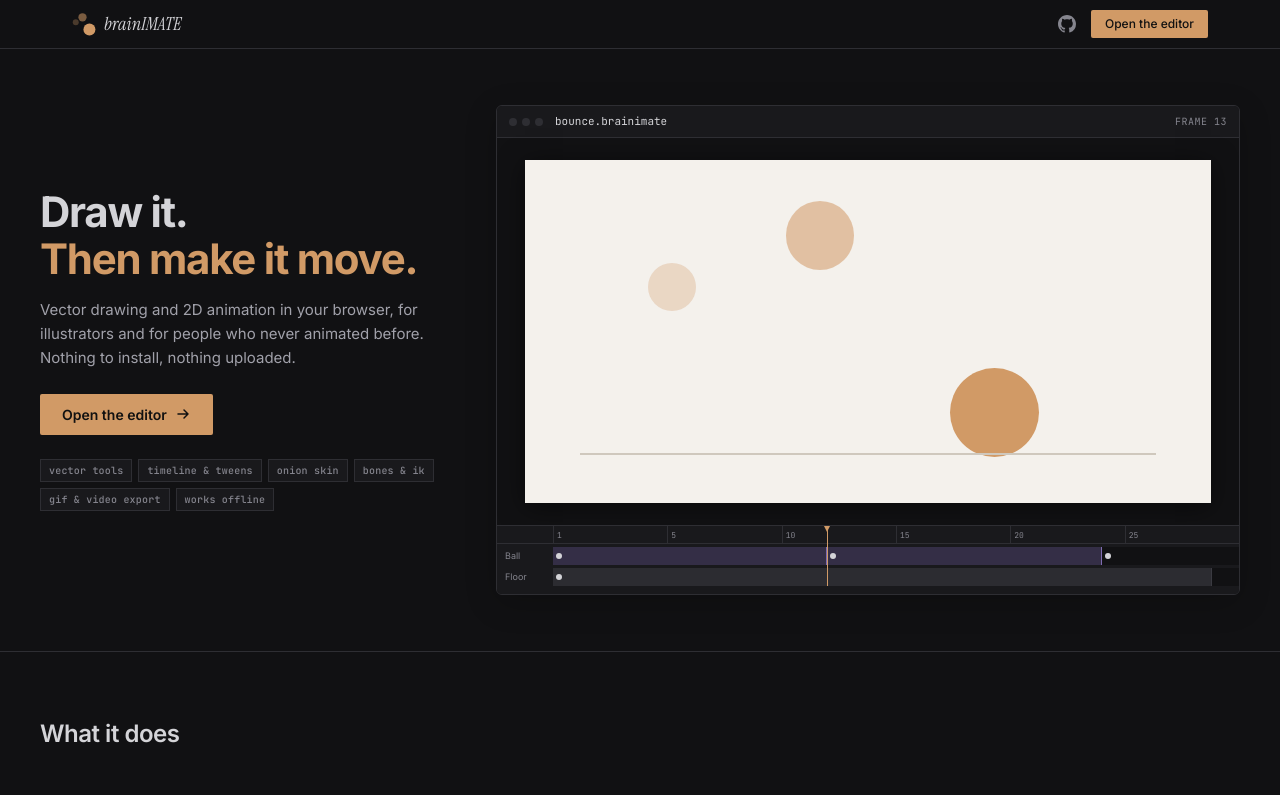
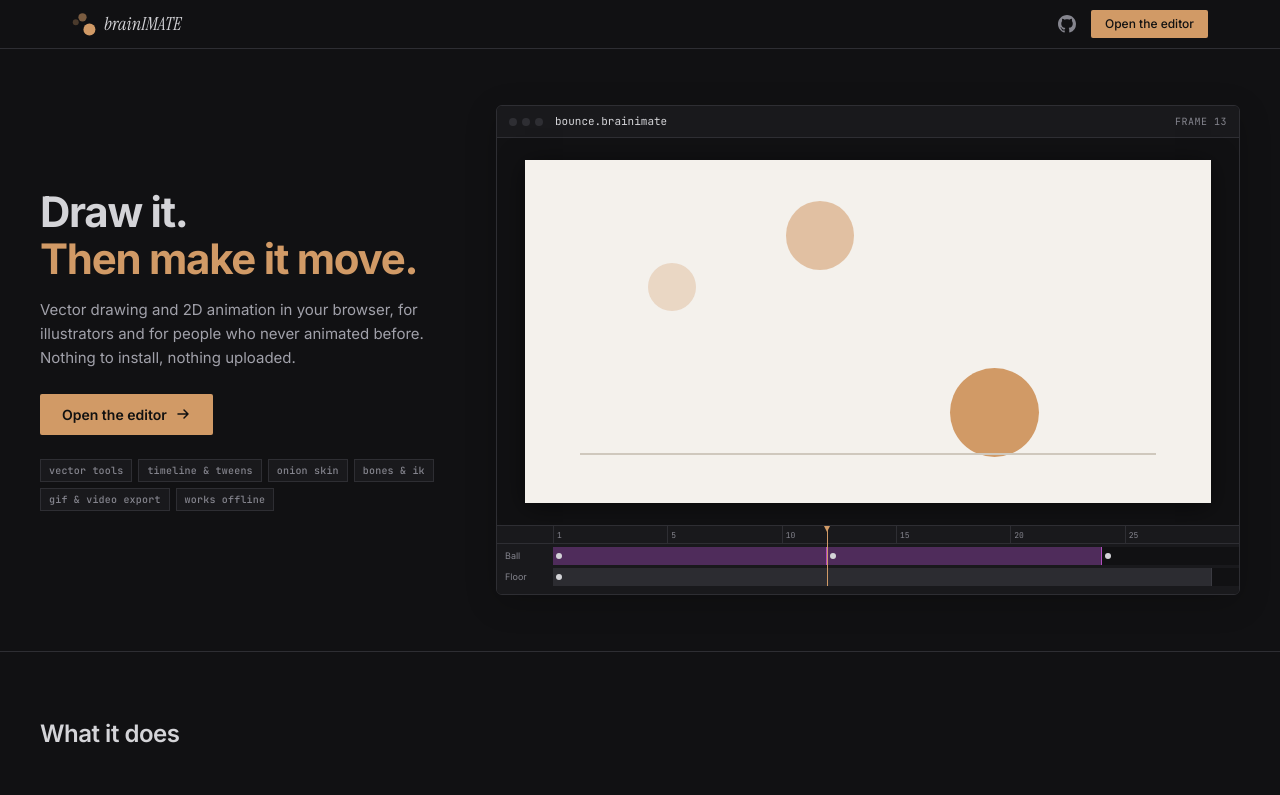
Before and after one commit to swimmingbrain/brainimate, a SvelteKit app: page / in a window 1280 px wide. Shown: the top 795 px of the page. Built offline with nearby package versions, Linux system fonts and the light colour scheme.

Commit message:
chore: violet tween and blue pose bands, a shade for every fifth frame and blue and green onion colors

```diff
--- a/src/app.css
+++ b/src/app.css
@@ -53,8 +53,8 @@
   --guide: #4fc3f7;
   --smart-guide: #e2559b;
   --selection: #4f9cf9;
-  --onion-before: #e06c75;
-  --onion-after: #73c991;
+  --onion-before: #5b8fc9;
+  --onion-after: #5a8f5a;
 
   /* timeline geometry */
   --ruler-h: 28px;
@@ -64,14 +64,17 @@
 
   /* frame cells, spans and dots */
   --frame-line: rgba(255, 255, 255, 0.04);
-  --frame-line-major: rgba(255, 255, 255, 0.09);
+  --frame-fifth: rgba(0, 0, 0, 0.22);
   --frame-hold: #2c2c31;
   --frame-hold-edge: #3a3a41;
+  --frame-empty: rgba(255, 255, 255, 0.025);
+  --frame-folder: #1d1d21;
   --keyframe: #d4d4d8;
-  --tween: rgba(126, 107, 176, 0.32);
-  --tween-edge: #7e6bb0;
-  --pose: rgba(79, 158, 158, 0.32);
-  --pose-edge: #4f9e9e;
+  --tween: #4f2c5b;
+  --tween-edge: #b04dbd;
+  --pose: #2c4664;
+  --pose-edge: #4d7fb8;
+  --frame-label: #e06c75;
 
   /* the playhead shares the accent so one color carries the eye across the app */
   --playhead: var(--accent);
```
